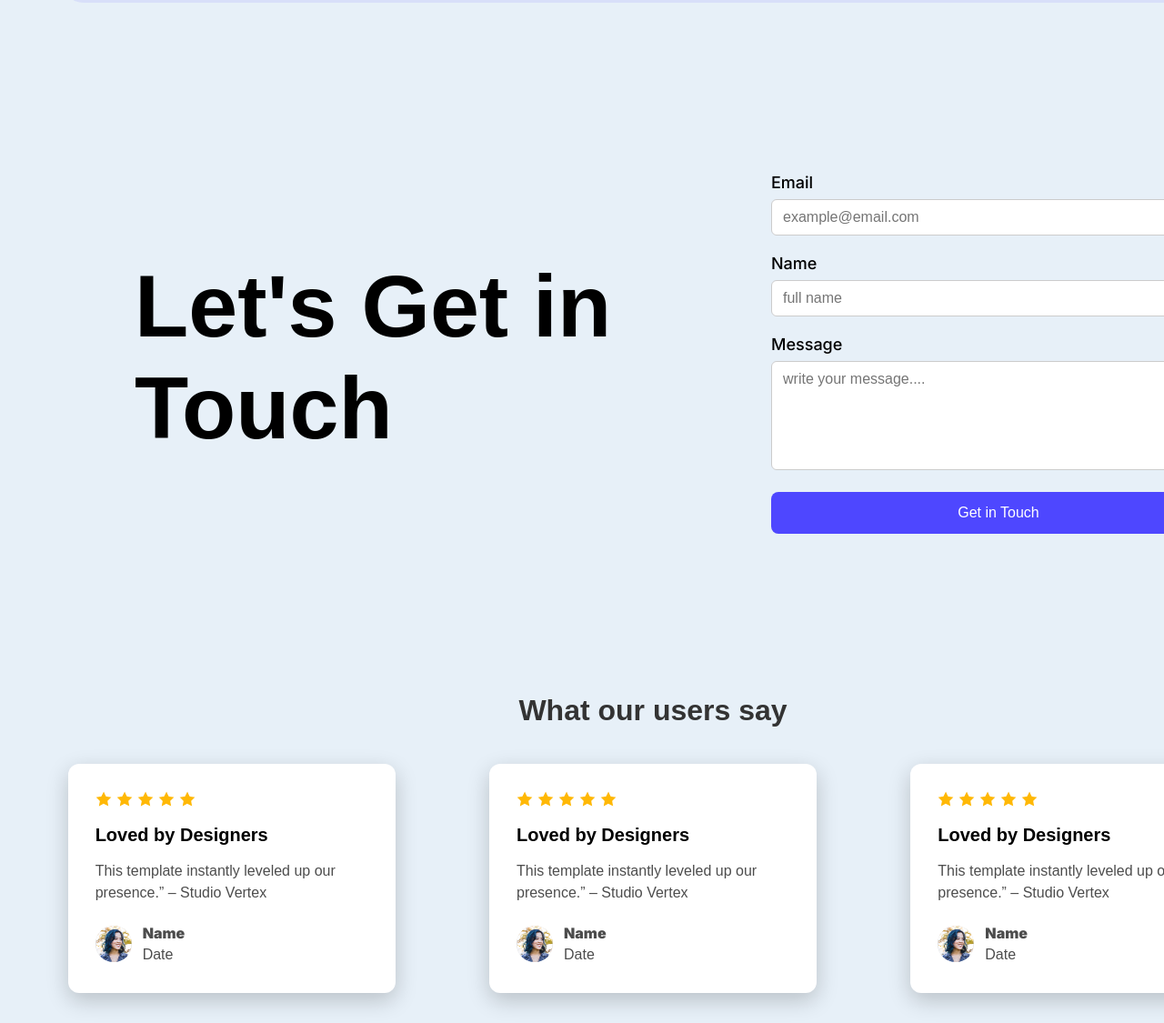
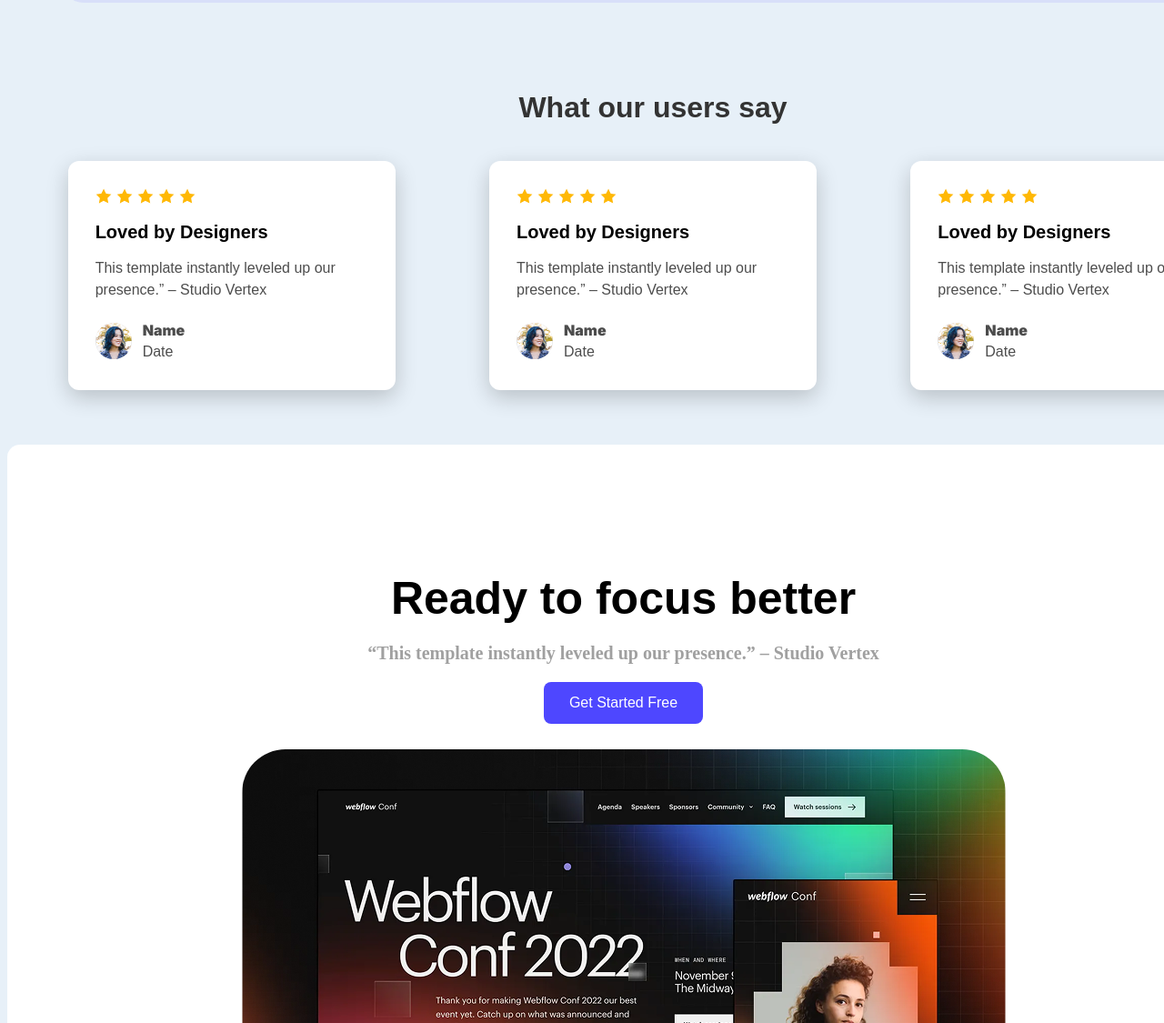
Before and after one commit to Shariful-01/B12A01-landing-launchpad, a plain HTML site: page index.html in a window 1280 px wide. Shown: the part 1675-2800 px from the top of the page at 91% size. Drawn offline with Linux system fonts and the light colour scheme.

Commit message:
added ready to focus page

```diff
--- a/index.html
+++ b/index.html
@@ -21,17 +21,17 @@
         </nav>
         <div class="banner">
             <p class="banner-paragraph raleway-font">Cool Dark UI Template for Web flow Agencies!</p>
-            <div class="button-wrapper"><button class="glow-button">Stay Focused</button></div>
+            <div class="button-wrapper raleway-font"><button class="glow-button">Stay Focused</button></div>
         </div>
     </header>
     <main>
-        <!-- actionsection style -->
+        <!-- action section style -->
         <section>
             <div class="action-page">
                 <div class="action-left">
                     <h2 class="action-tittle raleway-font">See It in Action</h2>
                     <p class="action-sub-tittle raleway-font">Explore the live preview and imagine your brand in this bold new look.</p>
-                    <button class="glow-button">Launch Live Preview</button>
+                    <button class="glow-button raleway-font">Launch Live Preview</button>
                 </div>
                 <div ><img class="action-image" src="./Assets/wc-mini.png" alt="">
                 </div>
@@ -55,24 +55,7 @@
                 </div>
             </div>
         </section>
-        <!-- this is touch section -->
-         <section class="contra">
-            <div class="contact-form">
-  <h1 class="raleway-font">Let's Get in Touch</h1>
-  <form>
-    <label class="inter-font">Email</label>
-    <input type="email" placeholder="example@email.com">
 
-    <label class="inter-font">Name</label>
-    <input type="text" placeholder="full name">
-
-    <label class="inter-font">Message</label>
-    <textarea class="raleway-font" placeholder="write your message...."></textarea>
-
-    <button class="glow-button form-button-style" type="submit">Get in Touch</button>
-  </form>
-</div>
-         </section>
          <section>
             <!-- this is user say page -->
             <div class="testimonial-section">
@@ -136,8 +119,36 @@
 
   </div>
 </div>
+</section>
+<!-- this is ertra part -->
+ <section class="promo-section">
+    <div class="promo-section-bg">
+    <p class="promo-section-tittle raleway-font">Ready to focus better</p>
+    <p class="promo-description">“This template instantly leveled up our presence.” – Studio Vertex</p>
+    <div class="button-wrapper raleway-font"><button class="glow-button raleway-font">Get Started Free</button></div>
+    <img class="image-side" src="./Assets/wc-big.png" alt="Webflow Conf Preview">
+</div>
 
+ </section>
+        <!-- this is touch section -->
+         <section class="contra">
+            <div class="contact-form">
+  <h1 class="raleway-font">Let's Get in Touch</h1>
+  <form>
+    <label class="inter-font">Email</label>
+    <input type="email" placeholder="example@email.com">
+
+    <label class="inter-font">Name</label>
+    <input type="text" placeholder="full name">
+
+    <label class="inter-font">Message</label>
+    <textarea class="raleway-font" placeholder="write your message...."></textarea>
+
+    <button class="glow-button form-button-style raleway-font" type="submit">Get in Touch</button>
+  </form>
+</div>
          </section>
+
     </main>
     <footer>
         <div class="hero-section">
--- a/stylee/style.css
+++ b/stylee/style.css
@@ -149,6 +149,42 @@ nav ul li{
      margin-top: 0;
   line-height: 1.1;
 }
+/* this is ertra part */
+.promo-section{
+    text-align: center;
+  padding: 140px 70px;
+  background-color: #ffffff;
+  border-radius: 14px;
+  width: 1215px;
+}
+
+.promo-section p {
+   margin: 0;
+   margin-bottom: 20px;
+}
+
+
+.promo-section-tittle{
+  font-size: 50px;
+  font-weight: 700;
+  color: black;
+}
+.image-side{
+    max-width: 100%;
+  height: auto;
+  border-radius: 48px;
+  margin-top: 20px;
+}
+.promo-description{
+  font-size: 20px;
+  font-weight: 700;
+  color: rgba(0, 0, 0, 0.371);
+  margin: 20px;
+  gap: 20px;
+}
+
+
+
 /* this is touch section style */
 /* .contra{
     gap: 220px;
```
